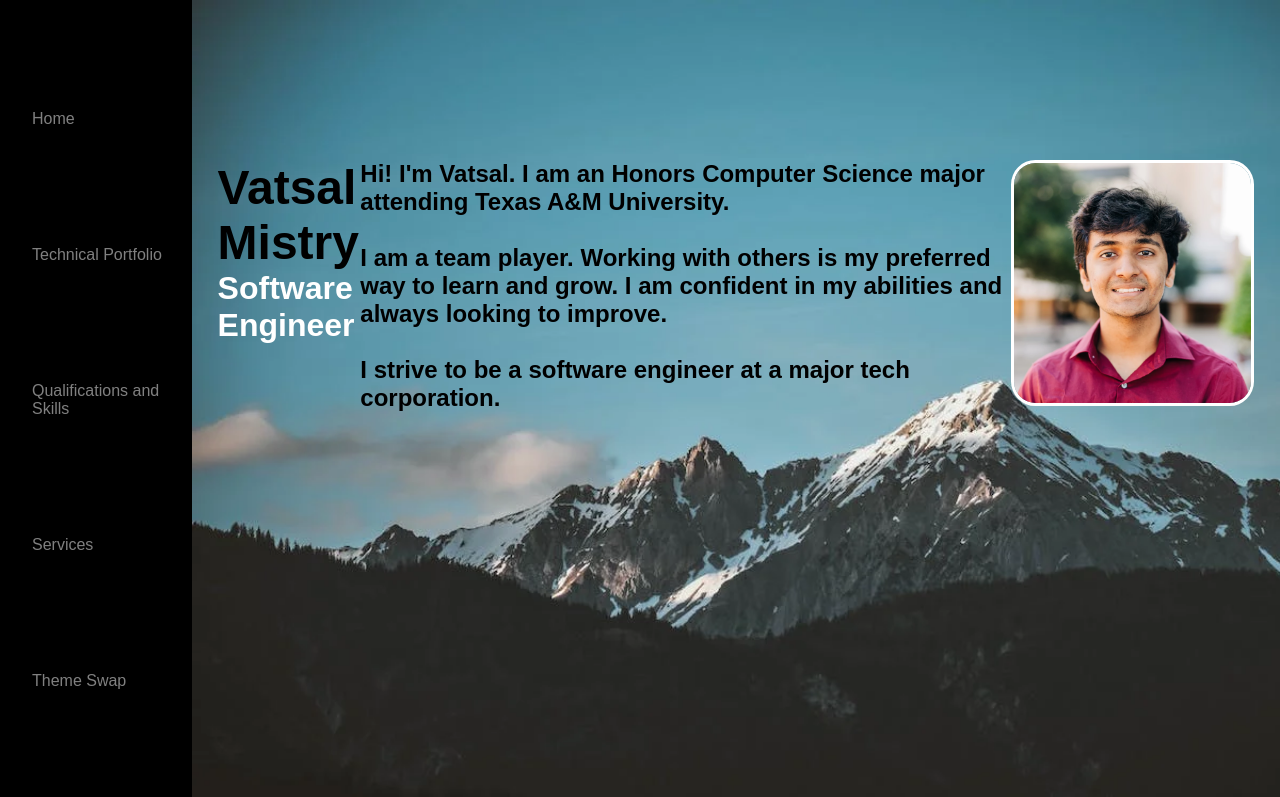
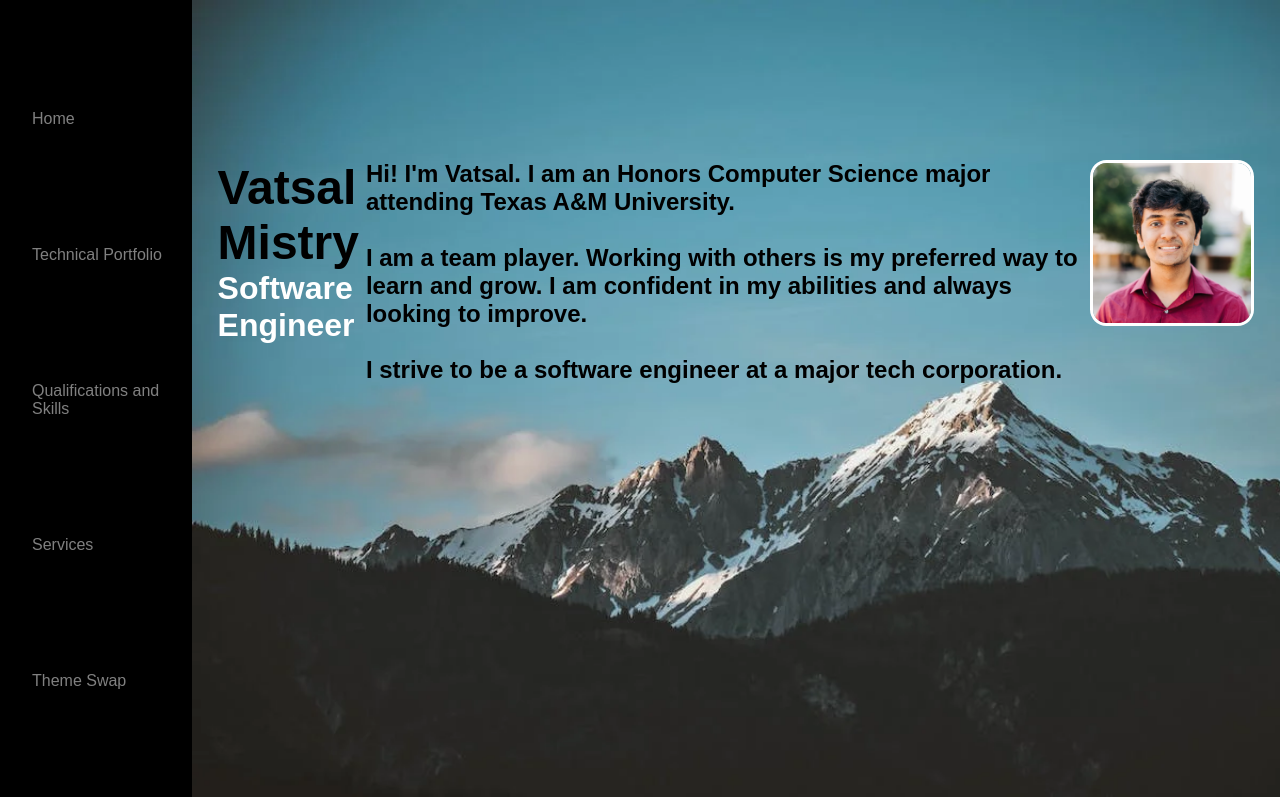
Before and after one commit to MatsalVistry/Personal-Website, a plain HTML site: page index.html in a window 1280 px wide. Shown: the top 797 px of the page. Drawn offline with Linux system fonts and the light colour scheme.

Commit message:
fixed horizontal scroll ability

```diff
--- a/style2.css
+++ b/style2.css
@@ -41,14 +41,11 @@
 {
     background-color: #22272e;
     height: 100vh;
-    width: 85vw;
     margin-left: 15vw;
-
     background-image: url("./images/img13.webp");
     background-size: cover;
     min-height: 100vh;
     max-height: fit-content;
-
     display: flex;
     flex-direction: row;
     justify-content: space-evenly;
@@ -56,8 +53,8 @@
 
 .portrait
 {
-    height: 30vh;
-    width: 30vh;
+    height: 20vh;
+    width: 20vh;
     border-radius: 10%;
     border: 3px solid white;
 }
@@ -65,16 +62,18 @@
 .left_side
 {
     margin-top: 20vh;
+    height: 20vh;
     margin-left: 2vw;
 }
 
 .landing_horizontal
 {
     margin-top: 20vh;
-
     display: flex;
     flex-direction: row;
     margin-right: 2vw;
+    height: 20vh;
+
 }
 
 .intro_header
@@ -100,8 +99,6 @@
 .portfolio
 {
     background-color: #dedede;
-    /* height: 100vh; */
-    width: 85vw;
     margin-left: 15vw;
     padding-bottom: 5vh;
 }
@@ -111,12 +108,9 @@
     color: #282d38;
     font-size: 3em;
     text-shadow: 1em;
-
-    /* align center */
     display: flex;
     justify-content: center;
     padding-top: 5vh;
-
     font-weight: 100;
     font-size: xx-large;
 }
@@ -135,7 +129,6 @@
     overflow-y: hidden;
     border: 2px solid #282d38;
     margin-left: 20vw;
-
     display: flex;
     justify-content: space-evenly;
 }
@@ -179,9 +172,6 @@
 {
     display: flex;
     flex-direction: row;
-    /*
-    justify-content: center;
-    align-items: center; */
     align-items: left;
 }
 
@@ -190,15 +180,12 @@
     padding-left: 1vh;
     height: 3vh;
     width: 3vh;
-    /* align left */
 }
 
 .card_button_holder
 {
     display: flex;
     flex-direction: column;
-    /* justify-content: center; */
-
     align-items: center;
     justify-content: space-evenly;
 }
@@ -240,7 +227,6 @@
 
 .qualifications
 {
-    width: 85vw;
     margin-left: 15vw;
     padding-bottom: 5vh;
 
@@ -252,7 +238,6 @@
 {
     display: flex;
     flex-direction: column-reverse;
-    /* justify-content: center; */
     align-items: center;
 }
 
@@ -342,8 +327,6 @@
 .services
 {
     background-color: #dedede;
-    /* height: 100vh; */
-    width: 85vw;
     margin-left: 15vw;
     padding-bottom: 5vh;
 }
@@ -364,7 +347,6 @@
     margin: 5vh;
     padding: 2vh;
     box-shadow: 0 4px 8px 0 rgba(0,0,0,0.2);
-    /* text-align: center; */
     overflow-y: hidden;
     border: 2px solid #282d38;
     margin-left: 20vw;
```
